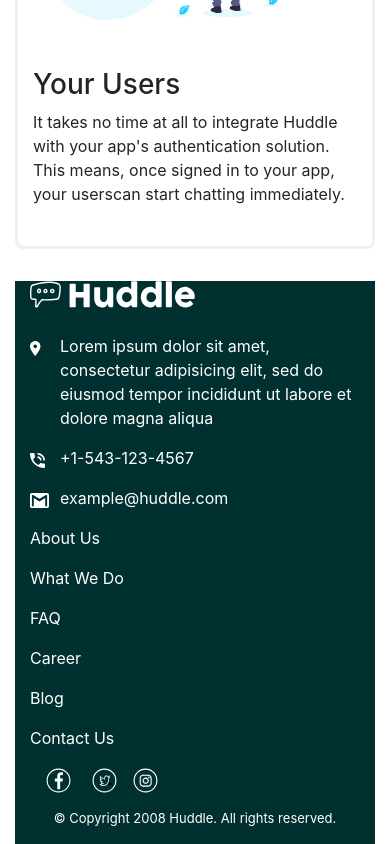
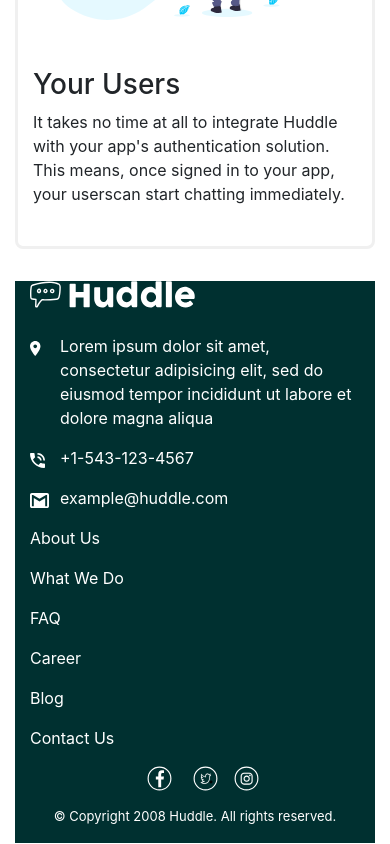
Before and after one commit to EdwinDC-ux/plantilla-hlp, a plain HTML site: page development/index.html in a window 390 px wide. Shown: the part 2233-3077 px from the top of the page. Drawn offline with nearby package versions, Linux system fonts and the light colour scheme.

Commit message:
Ajustes menores a las redes sociales del footer

```diff
--- a/development/index.html
+++ b/development/index.html
@@ -139,7 +139,7 @@
                             Contact Us
                         </p>
                     </div>
-                    <div class="col-md-4">
+                    <div class="col-md-4 ajuste-rs">
                             <p class="ajuste-p2">
                                 <img src="../images/icon-facebook.svg" height="25" class="d-inline-block align-center" alt="" loading="lazy">
                             </p>
--- a/development/scss/styles.scss
+++ b/development/scss/styles.scss
@@ -30,7 +30,7 @@
             margin-bottom: 2rem;
             border: 3px solid #f0f0f0;
             border-radius: 8px;
-            -ms-flex-direction:column-reverse!important;flex-direction:column-reverse!important
+            -ms-flex-direction:column-reverse!important;flex-direction:column-reverse!important;
         }
         .ajustes-row2 {
             margin-bottom: 2rem;
@@ -53,12 +53,12 @@
     font-size: small;
 }
 .ajuste-p2 {
-    display: inline-block;
+    display: inline-flex;
     margin-left: 1rem;
 }
 
-.facebook-svg {
-    border: 2px solid white;
+.ajuste-rs {
+    text-align:center!important;
 }
 
 @media (min-width: 768px) {
@@ -68,8 +68,11 @@
     .ajustes-cont1 {
         .wrapper {
             .ajustes-row1 {
-                -ms-flex-direction:row!important;flex-direction:row!important
+                -ms-flex-direction:row!important;flex-direction:row!important;
             }
         }
     }
+    .ajuste-rs {
+        text-align:left!important;
+    }
 }
```
Also changed, not shown: development/scss/styles.css, 1 other file. Lines whose indentation alone changed are shown as unchanged.
